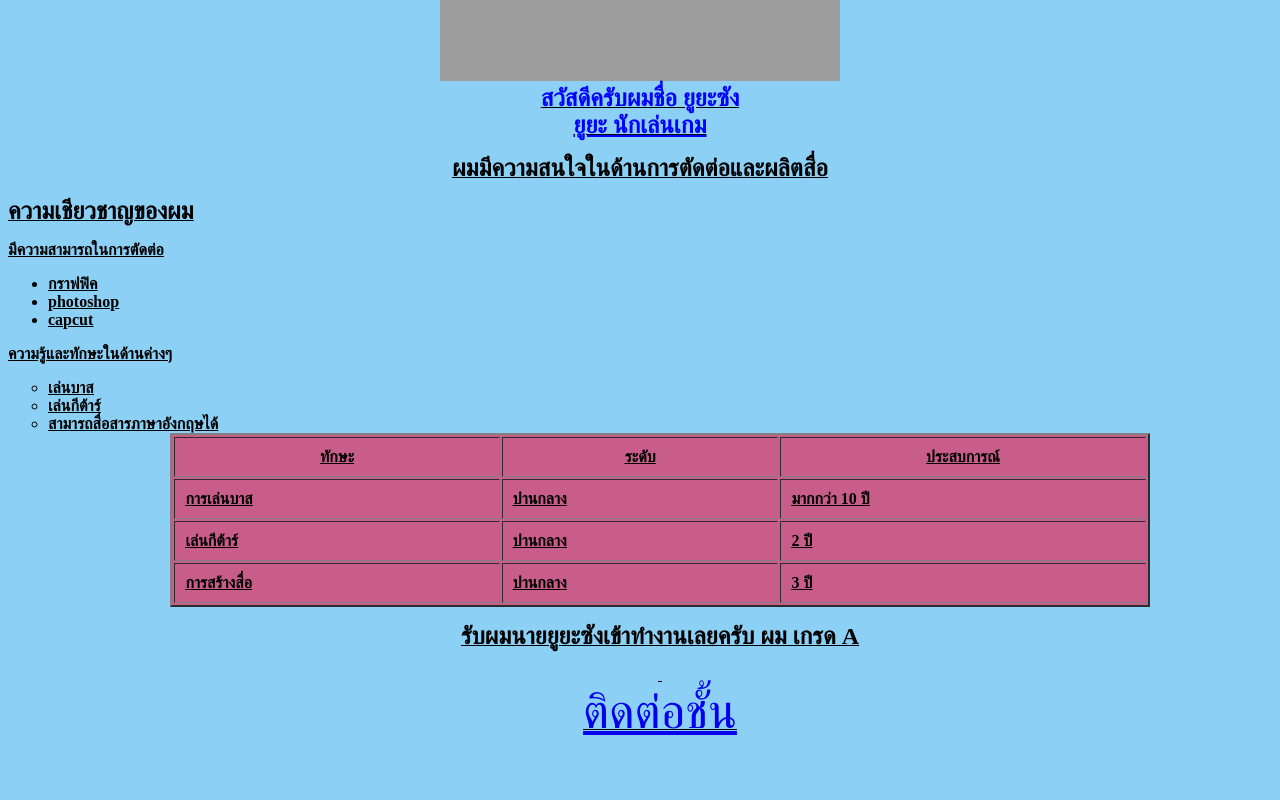
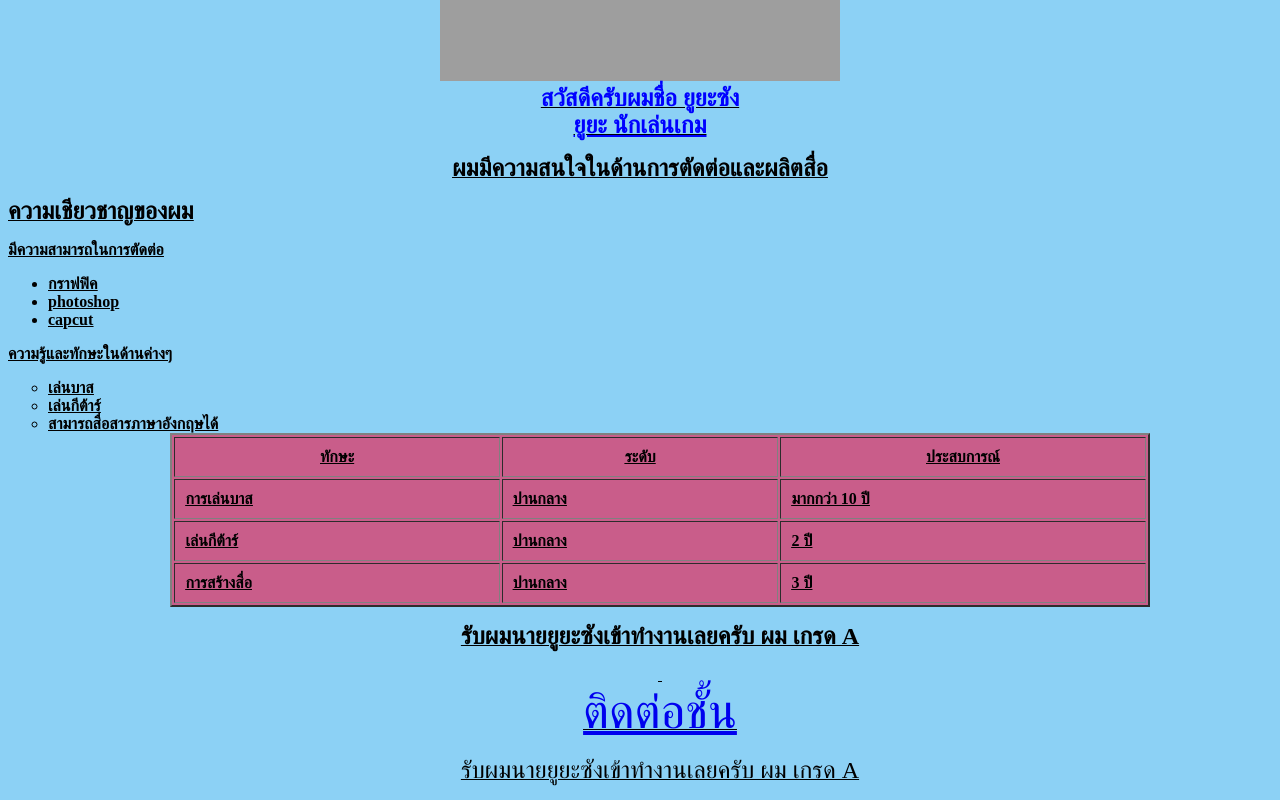
Before and after one commit to 66100097-commits/apiwat.Github.io, a plain HTML site: page index.html in a window 1280 px wide. Shown: the part 404-1204 px from the top of the page. Before the commit the page ends 1161 px from the top, so only its background shows below. Drawn offline with Linux system fonts and the light colour scheme; grey boxes are pictures that could not be loaded.

Commit message:
Update index.html

```diff
--- a/index.html
+++ b/index.html
@@ -69,5 +69,12 @@
 <FONT FACE="TH Sarabun New" SIZE="10" COLOR="blue">
 <a href="./contact.html">ติดต่อชั้น</a>
 </FONT>
+</P>
 
-</P>
+        <p align="center">
+    <font face="th sarabun new" size="5"
+    color="black">รับผมนายยูยะซังเข้าทำงานเลยครับ ผม เกรด A </b></font></p>
+
+
+<body>
+</html>
```
